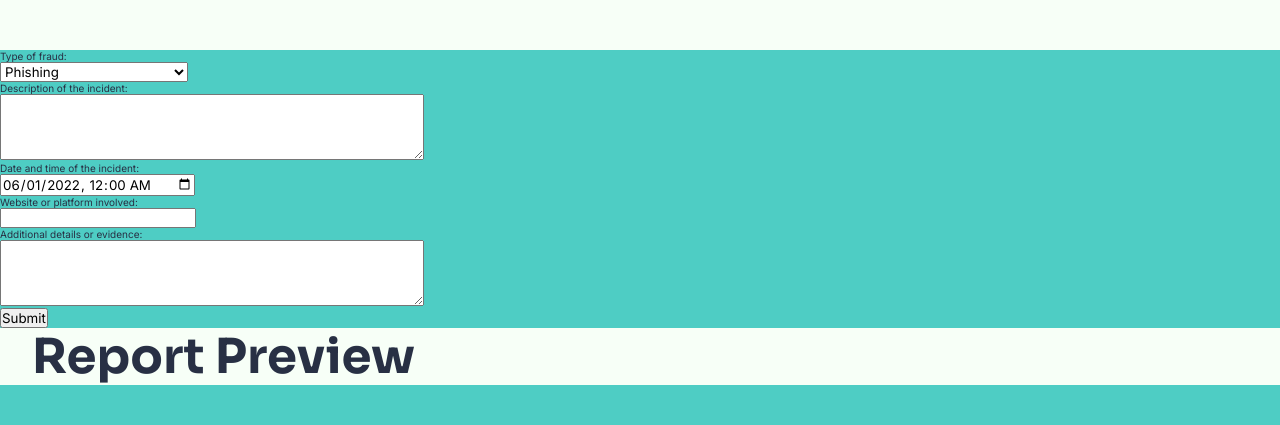
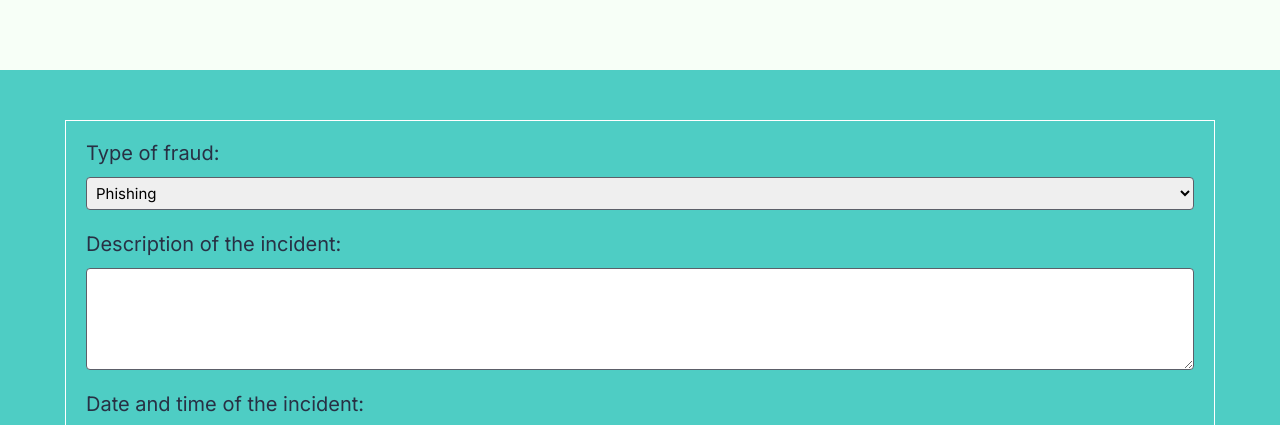
Before and after one commit to silveirabeatriz/redi_project, a plain HTML site: page index.html in a window 1280 px wide. Shown: the part 813-1238 px from the top of the page. Drawn offline with nearby package versions, Linux system fonts and the light colour scheme.

Commit message:
formular-start

```diff
--- a/css/main.css
+++ b/css/main.css
@@ -86,8 +86,47 @@ header nav ul li a:hover {
 
 .s-form {
   background-color: var(--blue-10);
+  margin: 2rem 0;
+  padding: 5rem;
 }
 
+.s-form .container .fill {
+  border: 1px solid #ffffff;
+  padding: 2rem;
+}
+
+.s-form label {
+  display: block;
+  font-size: 20px;
+
+}
+
+.s-form select, .s-form input[type="text"],.s-form input[type="datetime-local"],.s-form textarea {
+      display: block;
+      width: 100%;
+      padding: 0.5rem;
+      margin-bottom: 1rem;
+      border: 1px solid var(--gray-700);
+      border-radius: 0.4rem;
+      font-size: 15px;
+      line-height: 1.5;
+}
+
+.s-form textarea {
+  resize: vertical;
+}
+
+.s-form input[type="submit"] {
+  display: block;
+  width: 20%;
+  margin: auto;
+  background-color: var(--blue-20);
+  padding: 0.5rem;
+  color: white;
+  border: none;
+  border-radius: 4px;
+  cursor: pointer;
+}
 
 footer {
   padding: 4.8rem 0;
--- a/index.html
+++ b/index.html
@@ -56,7 +56,8 @@
     </section>
 
     <section class="s-form">
-        <div class="right">
+        <div class="container">
+            <div class="fill">
                 <form id="fraud-report-form">
                     <label for="fraud-type">Type of fraud:</label><br>
                     <select id="fraud-type" name="fraud-type">
@@ -81,8 +82,9 @@
                     <label for="details">Additional details or evidence:</label><br>
                     <textarea id="details" name="details" rows="4" cols="50"></textarea><br>
 
-                <input type="submit" value="Submit">
+                    <input type="submit" class="btn-primary" value="Submit">
                 </form>
+            </div>
         </div>
     </section>
 
```
Lines whose indentation alone changed are shown as unchanged.
